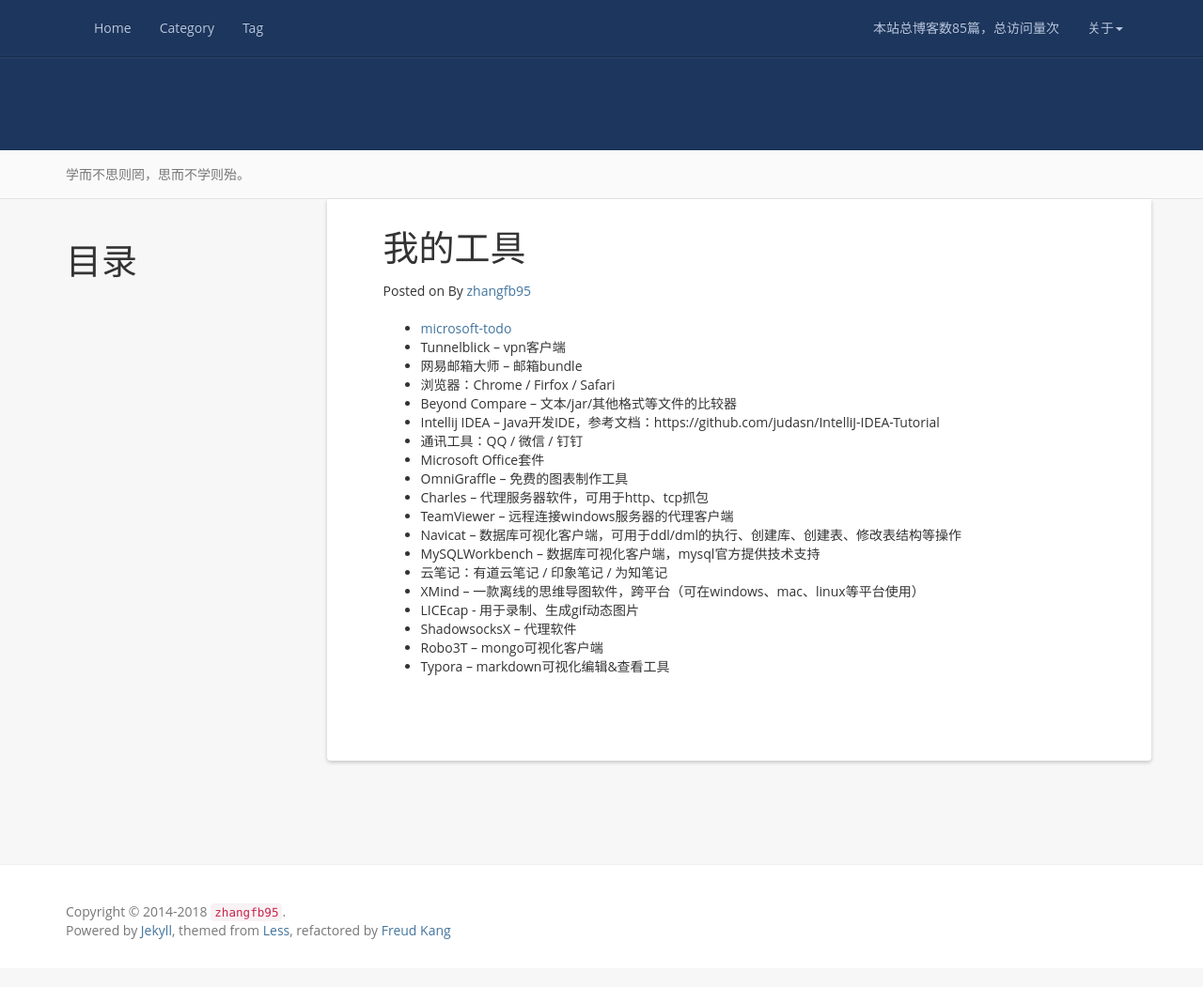
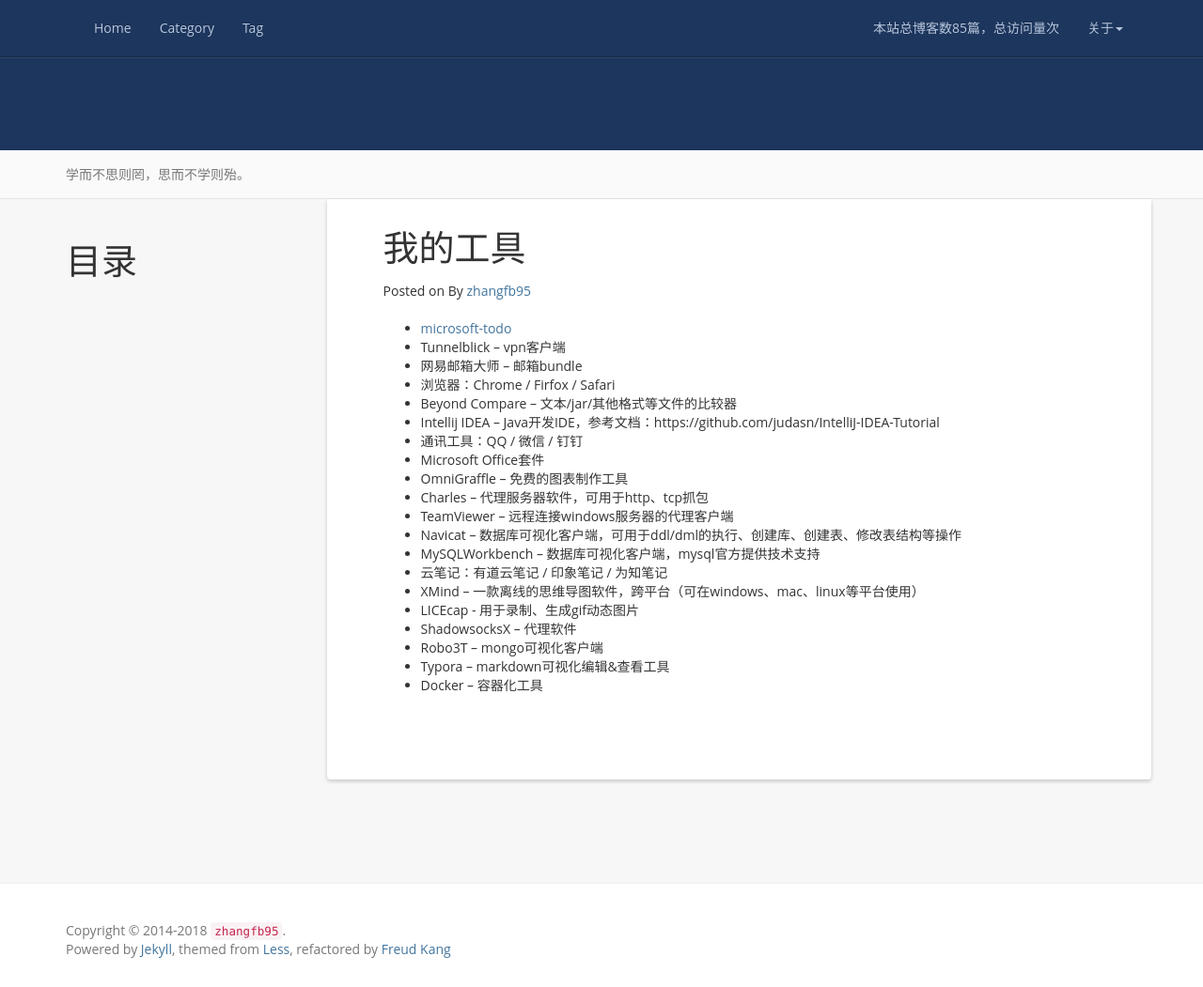
Before and after one commit to zhangfb95/zhangfb95.github.io.bak, a Jekyll site: the page built from tools.md, in a window 1280 px wide and 1051 px high. Shown: the whole window at 94% size. Built offline with Jekyll 4.4.1, drawn with Linux system fonts in a browser that asks for light colours; nearby versions of some CDN libraries; a script that is not in the unit is left out; comment, search, counter and statistics services are not loaded.

Commit message:
增加工具

```diff
--- a/tools.md
+++ b/tools.md
@@ -26,3 +26,4 @@
 + ShadowsocksX -- 代理软件
 + Robo3T -- mongo可视化客户端
 + Typora -- markdown可视化编辑&查看工具
++ Docker -- 容器化工具
```
